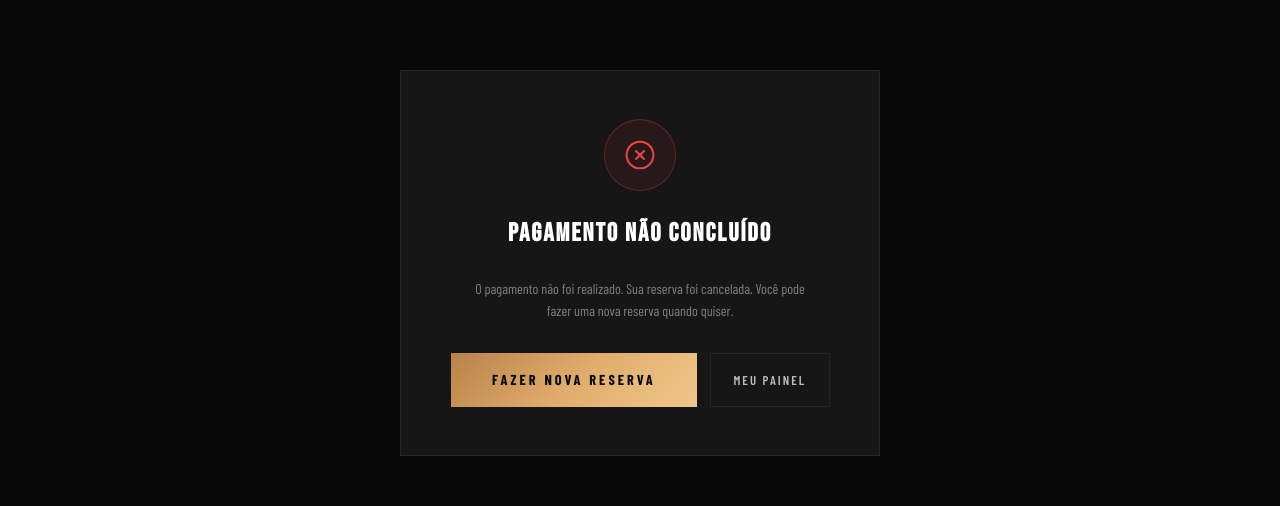
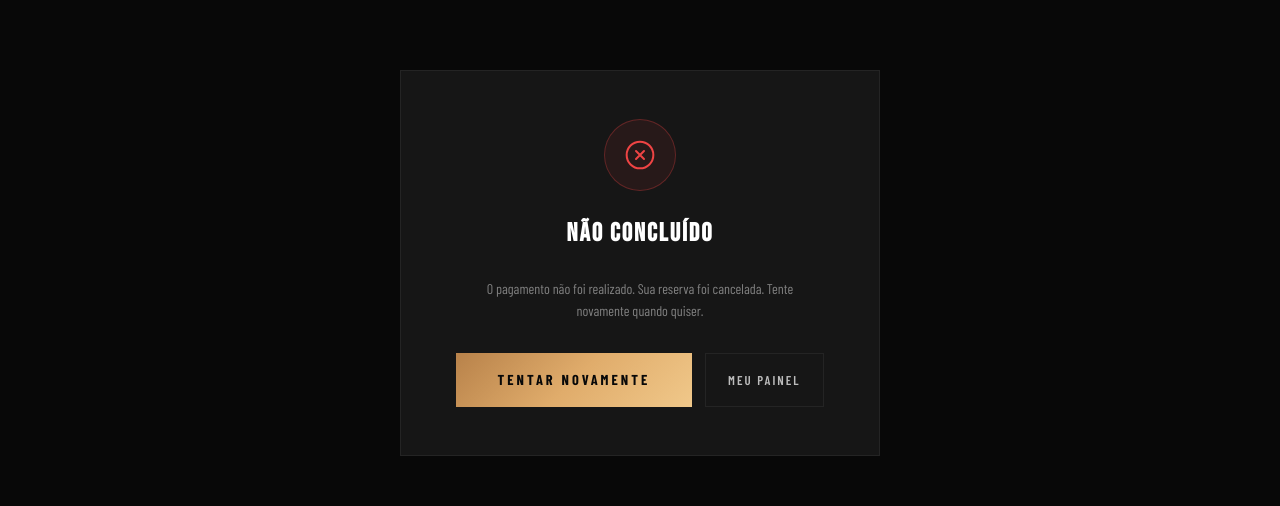
Before and after one commit to pedrolcmendes/prototipo-podium, a React (Vite) app in the folder frontend/: page /pagamento/retorno in a window 1280 px wide. Shown: the part 129-635 px from the top of the page. Built offline with nearby package versions, Linux system fonts and the light colour scheme; no server answers; a web font is replaced by a local one.

Commit message:
feat(retorno): sincronizar pagamento ao retornar do checkout pro

```diff
--- a/frontend/src/pages/PagamentoRetorno.jsx
+++ b/frontend/src/pages/PagamentoRetorno.jsx
@@ -1,12 +1,25 @@
+import { useEffect, useState } from 'react';
 import { useSearchParams, Link } from 'react-router-dom';
+import api from '../services/api';
 import Footer from '../components/Footer';
 
 export default function PagamentoRetorno() {
   const [params] = useSearchParams();
-  const status = params.get('collection_status') || params.get('status');
+  const urlStatus = params.get('collection_status') || params.get('status');
+  const mpPaymentId = params.get('collection_id') || params.get('payment_id');
 
-  const aprovado = status === 'approved';
-  const pendente = status === 'pending' || status === 'in_process';
+  const [status, setStatus] = useState(urlStatus === 'approved' ? 'syncing' : (urlStatus || 'failure'));
+
+  useEffect(() => {
+    if (urlStatus === 'approved' && mpPaymentId) {
+      api.get(`/pagamentos/sync?mpPaymentId=${mpPaymentId}`)
+        .then(({ data }) => setStatus(data.status === 'aprovado' ? 'approved' : 'pending'))
+        .catch(() => setStatus('approved')); // se sync falhar, confia no MP
+    }
+  }, []);
+
+  const aprovado = status === 'approved' || status === 'aprovado';
+  const pendente = status === 'pending' || status === 'syncing';
 
   return (
     <>
@@ -17,9 +30,11 @@ export default function PagamentoRetorno() {
         .ret-icon-ok{background:rgba(34,197,94,.08);border:1.5px solid rgba(34,197,94,.3)}
         .ret-icon-ok svg{stroke:#22c55e}
         .ret-icon-warn{background:rgba(245,158,11,.08);border:1.5px solid rgba(245,158,11,.3)}
-        .ret-icon-warn svg{stroke:var(--amber,#f59e0b)}
+        .ret-icon-warn svg{stroke:#f59e0b}
         .ret-icon-err{background:rgba(239,68,68,.08);border:1.5px solid rgba(239,68,68,.3)}
         .ret-icon-err svg{stroke:#ef4444}
+        .ret-spinner{width:40px;height:40px;border:2px solid var(--border);border-top-color:var(--gold);border-radius:50%;animation:ret-spin .8s linear infinite}
+        @keyframes ret-spin{to{transform:rotate(360deg)}}
         .ret-title{font-family:var(--font-display);font-size:1.6rem;letter-spacing:2px}
         .ret-sub{font-family:var(--font-cond);font-size:.88rem;color:var(--gray);line-height:1.6;max-width:340px}
         .ret-actions{display:flex;gap:.8rem;flex-wrap:wrap;justify-content:center;margin-top:.5rem}
@@ -27,46 +42,55 @@ export default function PagamentoRetorno() {
 
       <div className="ret-wrap">
         <div className="ret-card">
+
+          {status === 'syncing' && (
+            <>
+              <div className="ret-spinner" />
+              <p className="ret-sub">Confirmando seu pagamento…</p>
+            </>
+          )}
+
           {aprovado && (
             <>
               <div className="ret-icon ret-icon-ok">
                 <svg width="32" height="32" viewBox="0 0 24 24" fill="none" stroke="currentColor" strokeWidth="1.5" strokeLinecap="round" strokeLinejoin="round"><path d="M22 11.08V12a10 10 0 1 1-5.93-9.14"/><polyline points="22 4 12 14.01 9 11.01"/></svg>
               </div>
               <h1 className="ret-title">PAGAMENTO CONFIRMADO!</h1>
-              <p className="ret-sub">
-                Seu pagamento foi aprovado. Sua reserva está confirmada — nos vemos na arena!
-              </p>
+              <p className="ret-sub">Sua reserva está confirmada — nos vemos na arena!</p>
+              <div className="ret-actions">
+                <Link to="/painel" className="btn-gold">Ver minha reserva</Link>
+                <Link to="/reservas" className="btn-ghost">Nova reserva</Link>
+              </div>
             </>
           )}
 
-          {pendente && (
+          {pendente && status !== 'syncing' && (
             <>
               <div className="ret-icon ret-icon-warn">
                 <svg width="32" height="32" viewBox="0 0 24 24" fill="none" stroke="currentColor" strokeWidth="1.5" strokeLinecap="round" strokeLinejoin="round"><circle cx="12" cy="12" r="10"/><polyline points="12 6 12 12 16 14"/></svg>
               </div>
-              <h1 className="ret-title">PAGAMENTO EM ANÁLISE</h1>
-              <p className="ret-sub">
-                Seu pagamento está sendo processado. Você receberá uma confirmação por e-mail assim que for aprovado.
-              </p>
+              <h1 className="ret-title">EM ANÁLISE</h1>
+              <p className="ret-sub">Seu pagamento está sendo processado. Você receberá confirmação por e-mail em breve.</p>
+              <div className="ret-actions">
+                <Link to="/painel" className="btn-gold">Meu painel</Link>
+              </div>
             </>
           )}
 
-          {!aprovado && !pendente && (
+          {!aprovado && !pendente && status !== 'syncing' && (
             <>
               <div className="ret-icon ret-icon-err">
                 <svg width="32" height="32" viewBox="0 0 24 24" fill="none" stroke="currentColor" strokeWidth="1.5" strokeLinecap="round" strokeLinejoin="round"><circle cx="12" cy="12" r="10"/><path d="M15 9l-6 6M9 9l6 6"/></svg>
               </div>
-              <h1 className="ret-title">PAGAMENTO NÃO CONCLUÍDO</h1>
-              <p className="ret-sub">
-                O pagamento não foi realizado. Sua reserva foi cancelada. Você pode fazer uma nova reserva quando quiser.
-              </p>
+              <h1 className="ret-title">NÃO CONCLUÍDO</h1>
+              <p className="ret-sub">O pagamento não foi realizado. Sua reserva foi cancelada. Tente novamente quando quiser.</p>
+              <div className="ret-actions">
+                <Link to="/reservas" className="btn-gold">Tentar novamente</Link>
+                <Link to="/painel" className="btn-ghost">Meu painel</Link>
+              </div>
             </>
           )}
 
-          <div className="ret-actions">
-            <Link to="/reservas" className="btn-gold">Fazer nova reserva</Link>
-            <Link to="/painel" className="btn-ghost">Meu painel</Link>
-          </div>
         </div>
       </div>
 
```
